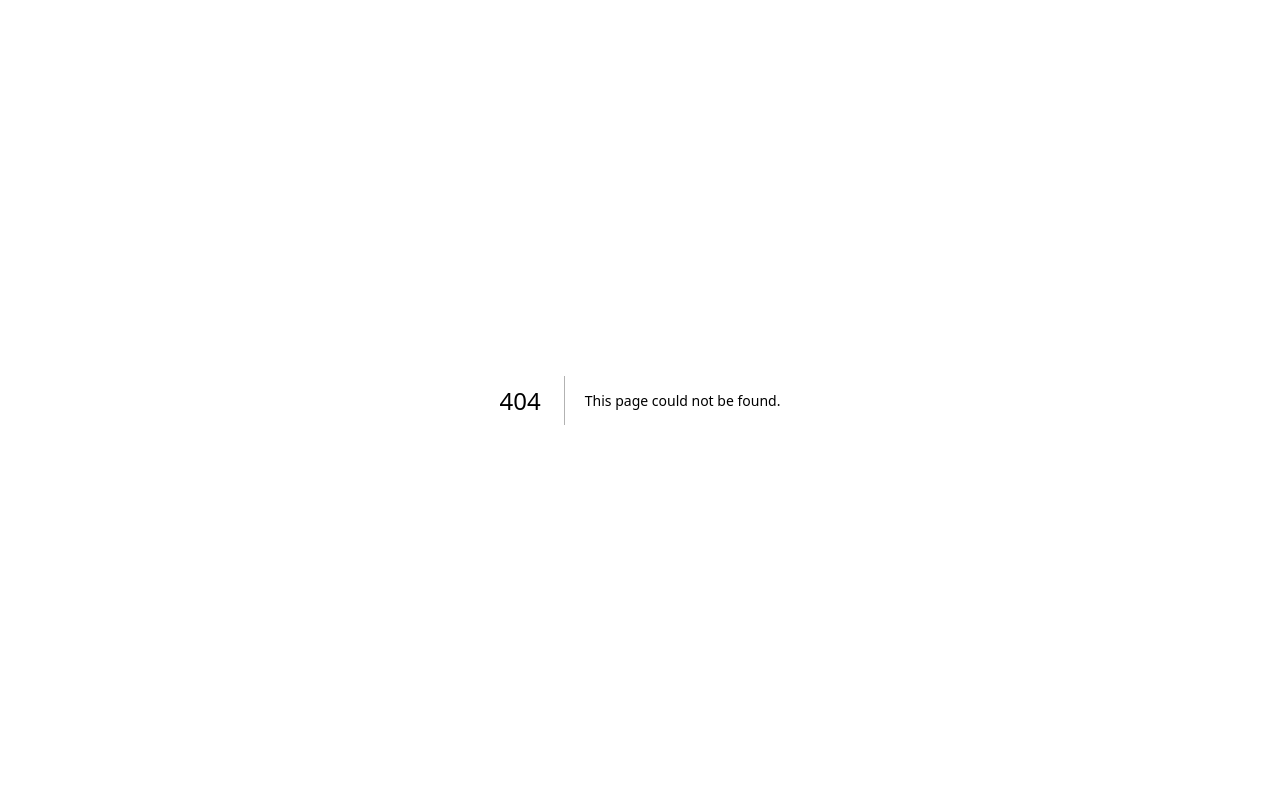
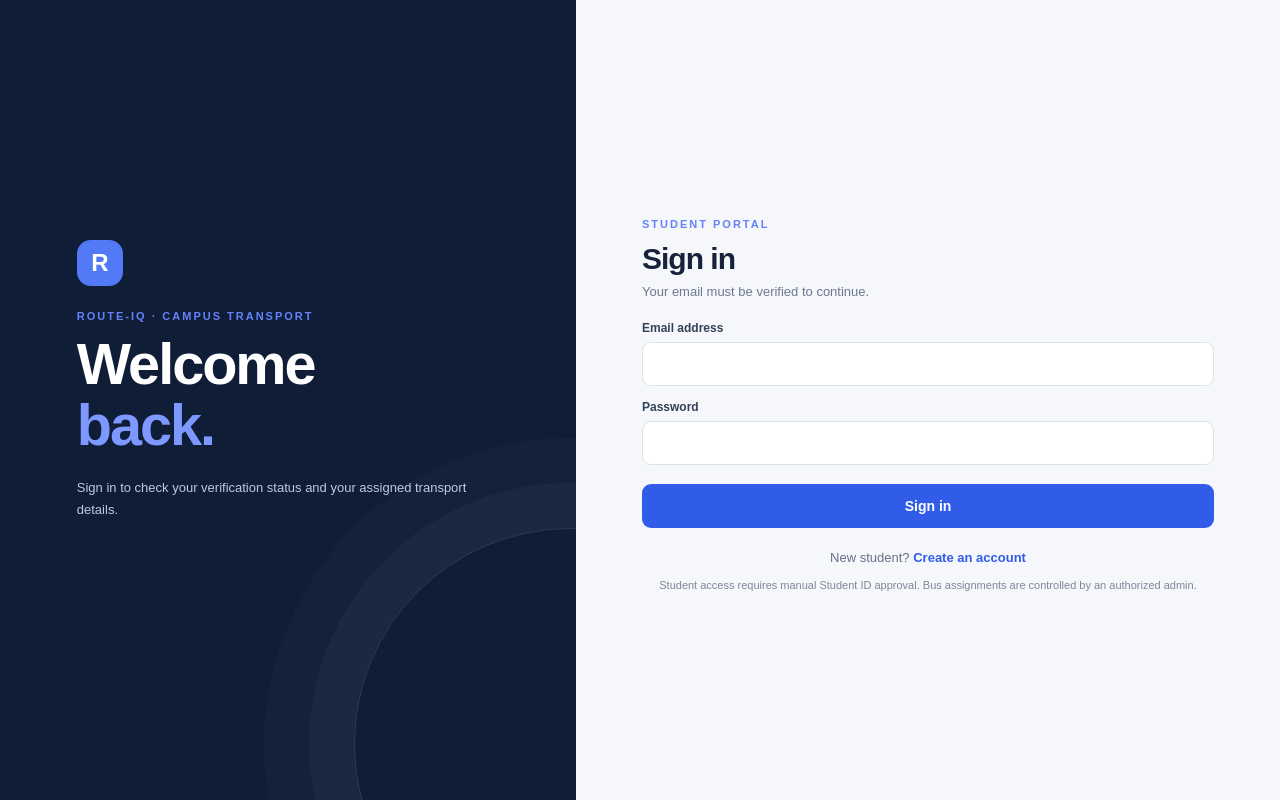
Before and after one commit to routeiqcmrk-sudo/RouteIQ, a Next.js app: page /login in a window 1280 px wide. Before the commit this address had no page. Built offline with nearby package versions, Linux system fonts and the light colour scheme; no server answers.

Commit message:
Add Supabase-backed RouteIQ student onboarding

```diff
--- /dev/null
+++ b/app/login/page.tsx
@@ -0,0 +1,13 @@
+"use client";
+
+import Link from "next/link";
+import { FormEvent, useState } from "react";
+import { useRouter } from "next/navigation";
+import { supabase, supabaseConfigured } from "../../lib/supabase";
+import "../register/register.css";
+
+export default function LoginPage() {
+  const [email,setEmail]=useState(""); const [password,setPassword]=useState(""); const [message,setMessage]=useState(""); const [error,setError]=useState(""); const [busy,setBusy]=useState(false); const router=useRouter();
+  async function submit(e:FormEvent<HTMLFormElement>){e.preventDefault();setError("");setMessage("");if(!supabaseConfigured||!supabase){setError("Supabase is not connected yet. Add the project URL and publishable/anon key to Vercel environment variables.");return;}setBusy(true);try{const {error}=await supabase.auth.signInWithPassword({email:email.trim(),password});if(error)throw error;router.push("/student");}catch(err){setError(err instanceof Error?err.message:"Unable to sign in.");}finally{setBusy(false);}}
+  return <main className="reg-shell"><section className="reg-brand"><div className="reg-logo">R</div><p className="reg-eyebrow">ROUTE-IQ · CAMPUS TRANSPORT</p><h1>Welcome<br/><span>back.</span></h1><p className="reg-intro">Sign in to check your verification status and your assigned transport details.</p></section><section className="reg-panel"><div className="reg-panel-head"><p className="reg-eyebrow">STUDENT PORTAL</p><h2>Sign in</h2><p>Your email must be verified to continue.</p></div>{error&&<div className="reg-alert" role="alert">{error}</div>}{message&&<div className="reg-success" role="status">{message}</div>}<form className="reg-form" onSubmit={submit}><label>Email address<input type="email" value={email} onChange={e=>setEmail(e.target.value)} autoComplete="email" required/></label><label>Password<input type="password" value={password} onChange={e=>setPassword(e.target.value)} autoComplete="current-password" required/></label><button disabled={busy}>{busy?"Signing in…":"Sign in"}</button></form><p className="reg-foot">New student? <Link href="/register">Create an account</Link></p><p className="reg-legal">Student access requires manual Student ID approval. Bus assignments are controlled by an authorized admin.</p></section></main>;
+}
```
